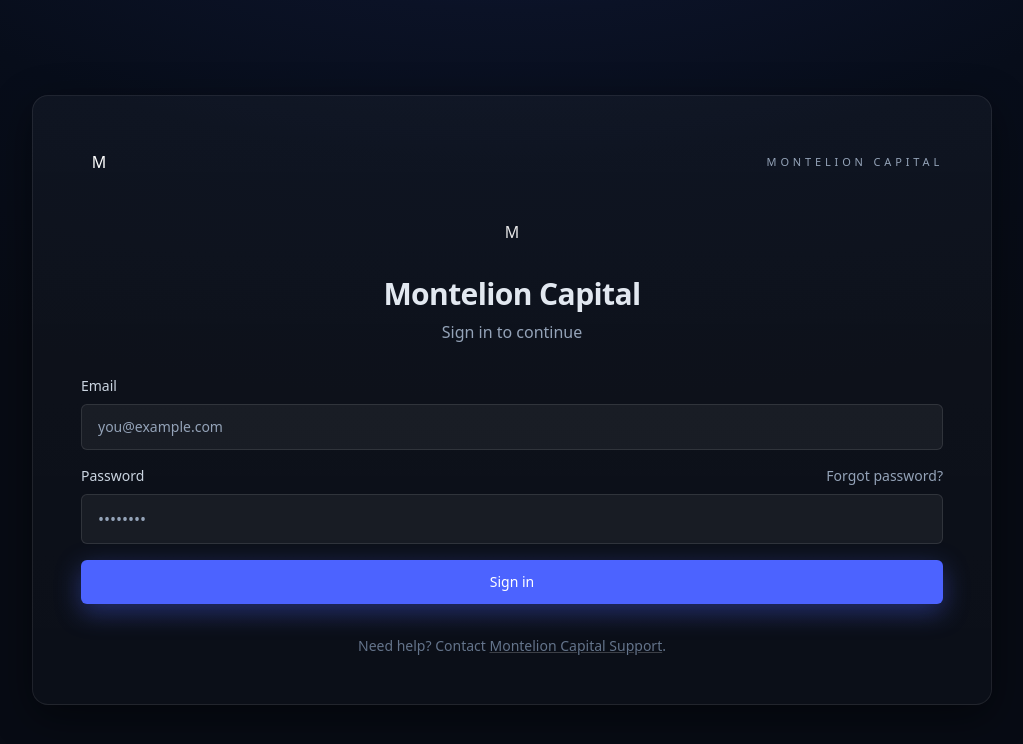
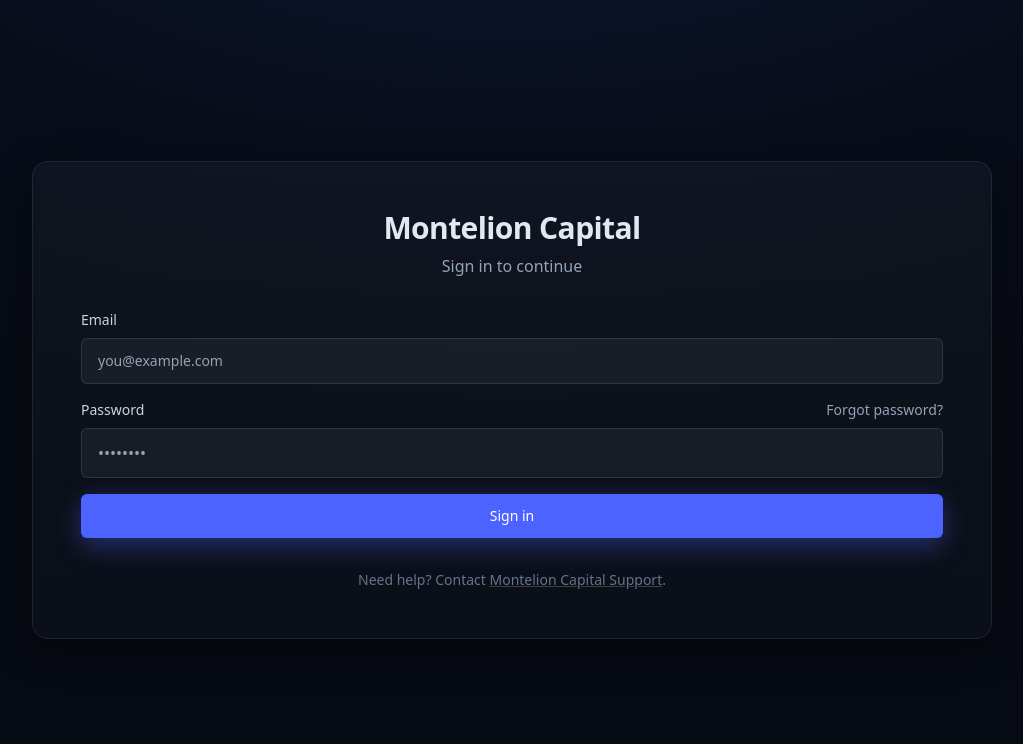
Before and after one commit to montelioncapital/montelion-app-v1, a Next.js app: page /login in a window 1280 px wide. Shown: the top 744 px of the page, without its empty margins (128-1151 px from the left). Built offline with nearby package versions, Linux system fonts and the light colour scheme.

Commit message:
Update page.jsx

```diff
--- a/app/login/page.jsx
+++ b/app/login/page.jsx
@@ -4,14 +4,8 @@
   return (
     <div className="mc-card">
       <div className="mc-section">
-        <div className="mb-8 flex items-center justify-between">
-          <div className="h-9 w-9 grid place-items-center rounded-xl bg-[--brand]/25 text-white font-medium">M</div>
-          <div className="mc-brand">MONTELION CAPITAL</div>
-        </div>
-
         <div className="mb-8 text-center">
-          <div className="mx-auto h-10 w-10 grid place-items-center rounded-xl bg-[--brand]/25 text-white/90 font-medium">M</div>
-          <h1 className="mt-6 text-3xl font-semibold tracking-[-0.02em]">Montelion Capital</h1>
+          <h1 className="text-3xl font-semibold tracking-[-0.02em]">Montelion Capital</h1>
           <p className="mt-2 text-slate-400">Sign in to continue</p>
         </div>
 
```
